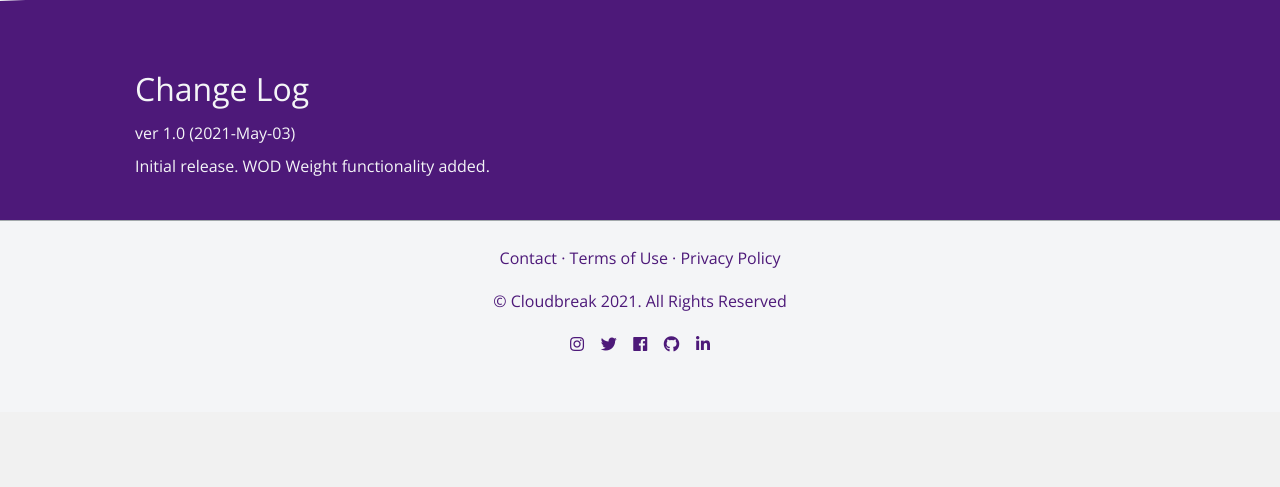
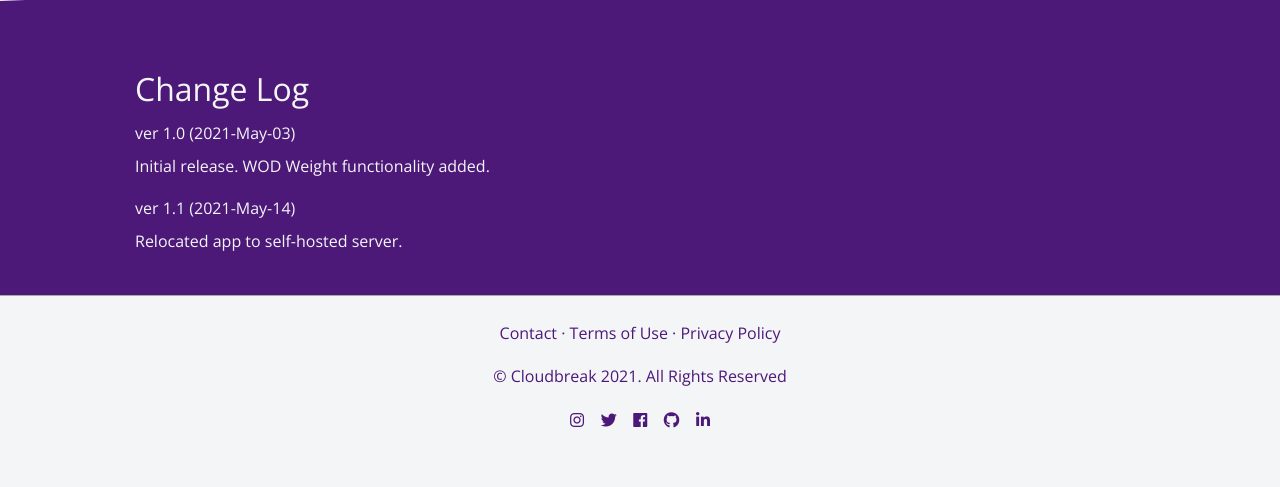
Before and after one commit to nolan887/WODBrain, a Flask app: page / in a window 1280 px wide. Shown: the part 1160-1647 px from the top of the page. Before the commit the page ends 1512 px from the top, so only its background shows below. Run offline with Flask 2, Linux system fonts and the light colour scheme; some libraries are stand-ins or nearby versions.

Commit message:
Added v1.1 note.

```diff
--- a/templates/index.html
+++ b/templates/index.html
@@ -84,6 +84,8 @@
                     <h2 class="text-secondary">Change Log</h2>
                     <h6 class="text-secondary">ver 1.0 (2021-May-03)</h6>
                     <p>Initial release. <a class="text-secondary" href="/wodweight">WOD Weight</a> functionality added.</p>
+                    <h6 class="text-secondary">ver 1.1 (2021-May-14)</h6>
+                    <p>Relocated app to self-hosted server.</p>
                 </div>
             </div>
         </div>
```
